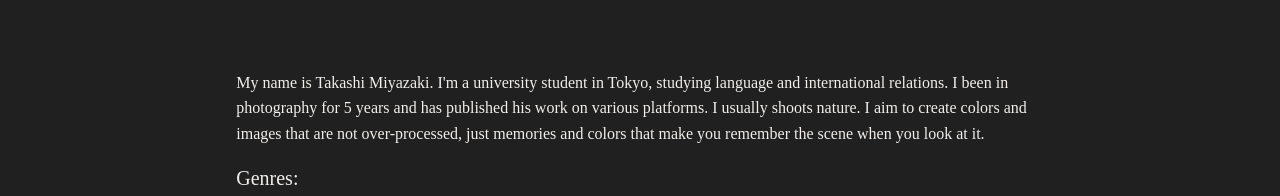
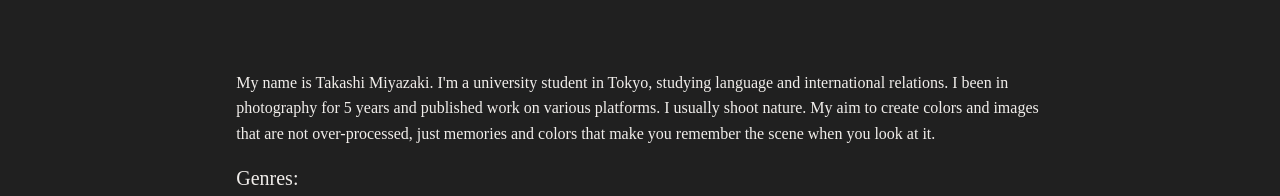
Before and after one commit to Andrewy-gh/takashi-photos-client, a React (Vite) app: page /profile in a window 1280 px wide. Shown: the part 290-486 px from the top of the page. Built offline with nearby package versions, Linux system fonts and the light colour scheme; no server answers; a web font is replaced by a local one.

Commit message:
change drawer menu font and profile

```diff
--- a/src/components/Menu/DrawerMenu.jsx
+++ b/src/components/Menu/DrawerMenu.jsx
@@ -50,7 +50,7 @@ export default function DrawerMenu({
           >
             <ListItemText
               primary={nav.name}
-              primaryTypographyProps={{ variant: 'h3' }}
+              primaryTypographyProps={{ variant: 'h4' }}
               sx={filter === nav.filter ? activeStyle : inActiveStyle}
             />
           </ListItem>
@@ -59,7 +59,7 @@ export default function DrawerMenu({
             <Link to={nav.path}>
               <ListItemText
                 primary={nav.name}
-                primaryTypographyProps={{ variant: 'h3' }}
+                primaryTypographyProps={{ variant: 'h4' }}
               />
             </Link>
           </ListItem>
@@ -70,7 +70,7 @@ export default function DrawerMenu({
           <ListItem onClick={handleLogout} style={{ cursor: 'pointer' }}>
             <ListItemText
               primary={'Logout'}
-              primaryTypographyProps={{ variant: 'h3' }}
+              primaryTypographyProps={{ variant: 'h4' }}
             />
           </ListItem>
         </>
--- a/src/pages/Profile.jsx
+++ b/src/pages/Profile.jsx
@@ -53,8 +53,8 @@ export default function Profile({ loggedIn, token }) {
         <Typography variant="body1" sx={BodyStyle}>
           My name is Takashi Miyazaki. I&apos;m a university student in Tokyo,
           studying language and international relations. I been in photography
-          for 5 years and has published his work on various platforms. I usually
-          shoots nature. I aim to create colors and images that are not
+          for 5 years and published work on various platforms. I usually shoot
+          nature. My aim to create colors and images that are not
           over-processed, just memories and colors that make you remember the
           scene when you look at it.
         </Typography>
```
